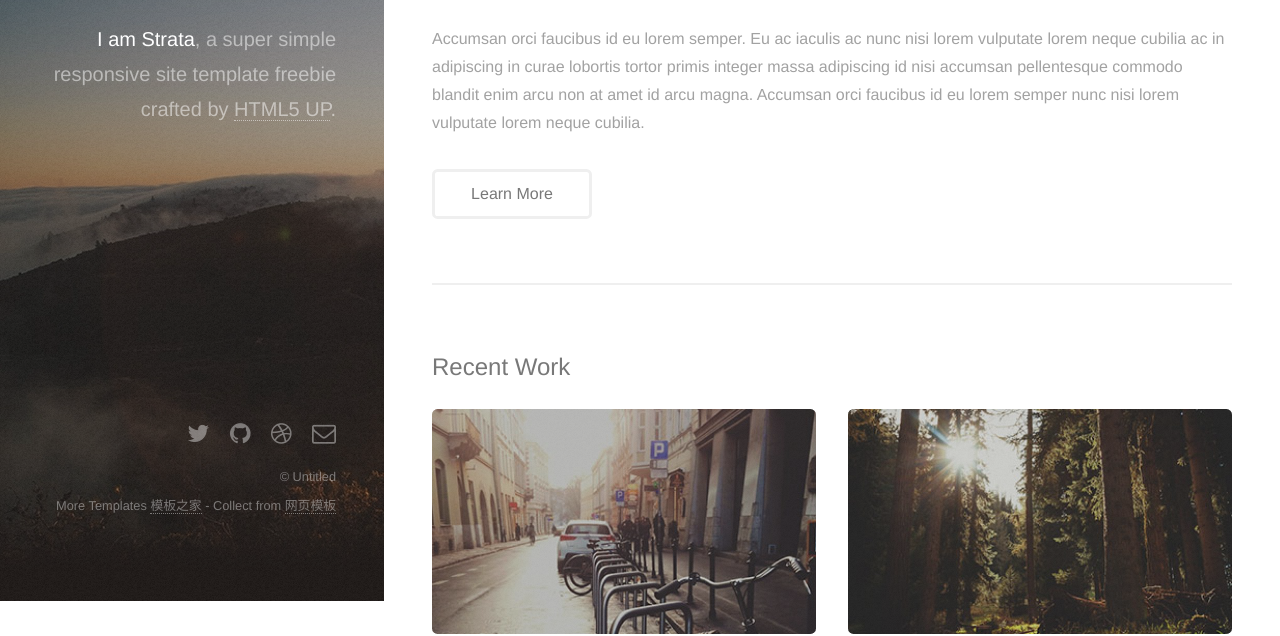
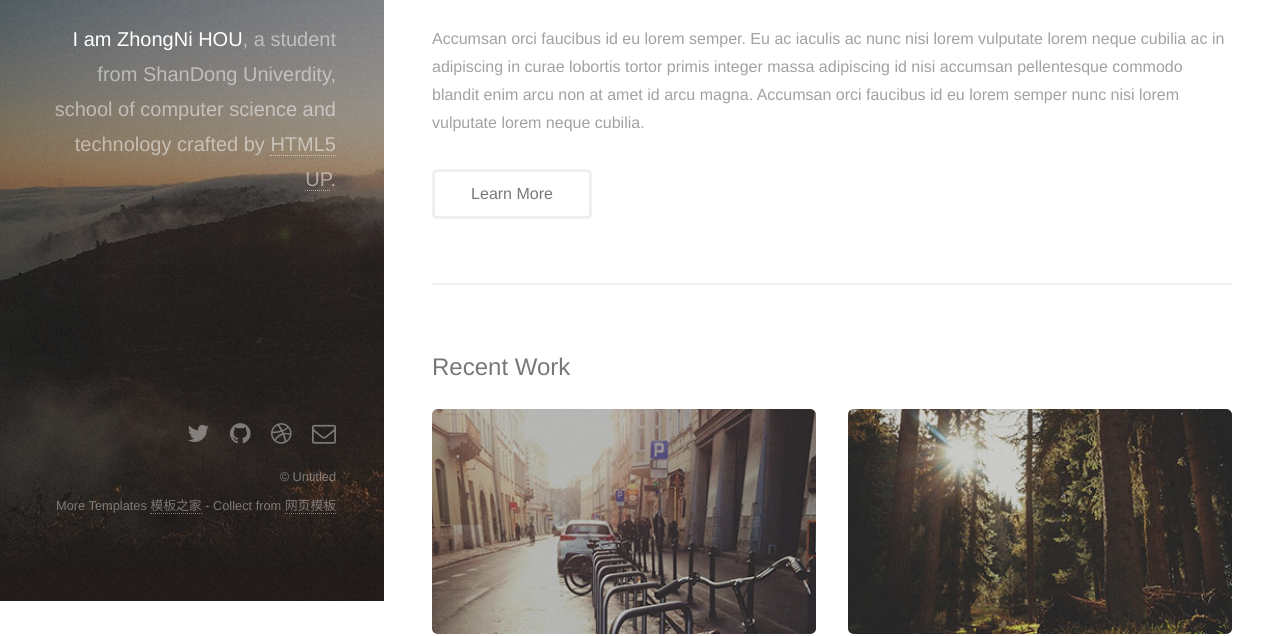
Before and after one commit to ZhongNi/graphics, a plain HTML site: page index.html in a window 1280 px wide. Shown: the part 199-835 px from the top of the page. Drawn offline with Linux system fonts and the light colour scheme; a web font is replaced by a local one.

Commit message:
修改index

```diff
--- a/index.html
+++ b/index.html
@@ -22,8 +22,8 @@
 		<!-- Header -->
 			<header id="header">
 				<a href="#" class="image avatar"><img src="images/avatar.jpg" alt="" /></a>
-				<h1><strong>I am Strata</strong>, a super simple<br />
-				responsive site template freebie<br />
+				<h1><strong>I am ZhongNi HOU</strong>, a student from <br />
+				ShanDong Univerdity, school of computer science and technology<br />
 				crafted by <a href="http://html5up.net">HTML5 UP</a>.</h1>
 			</header>
 
```
